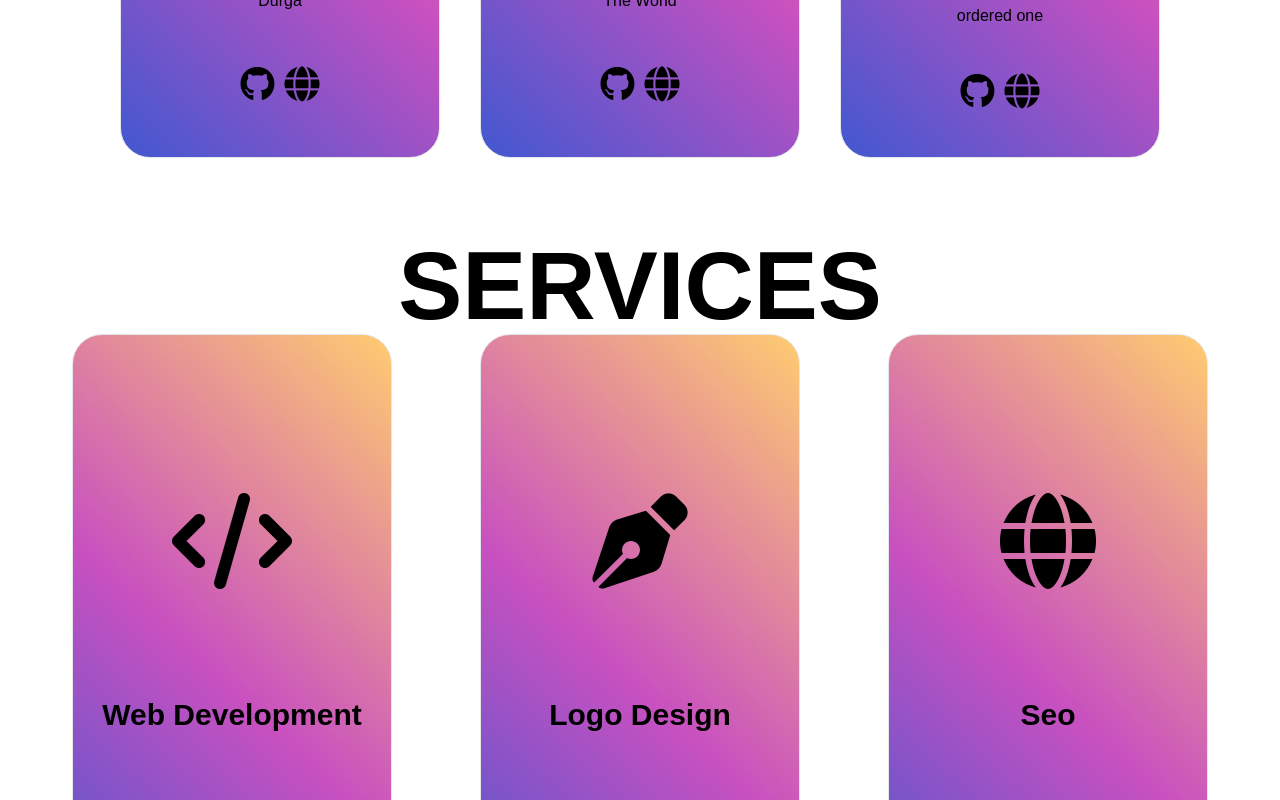
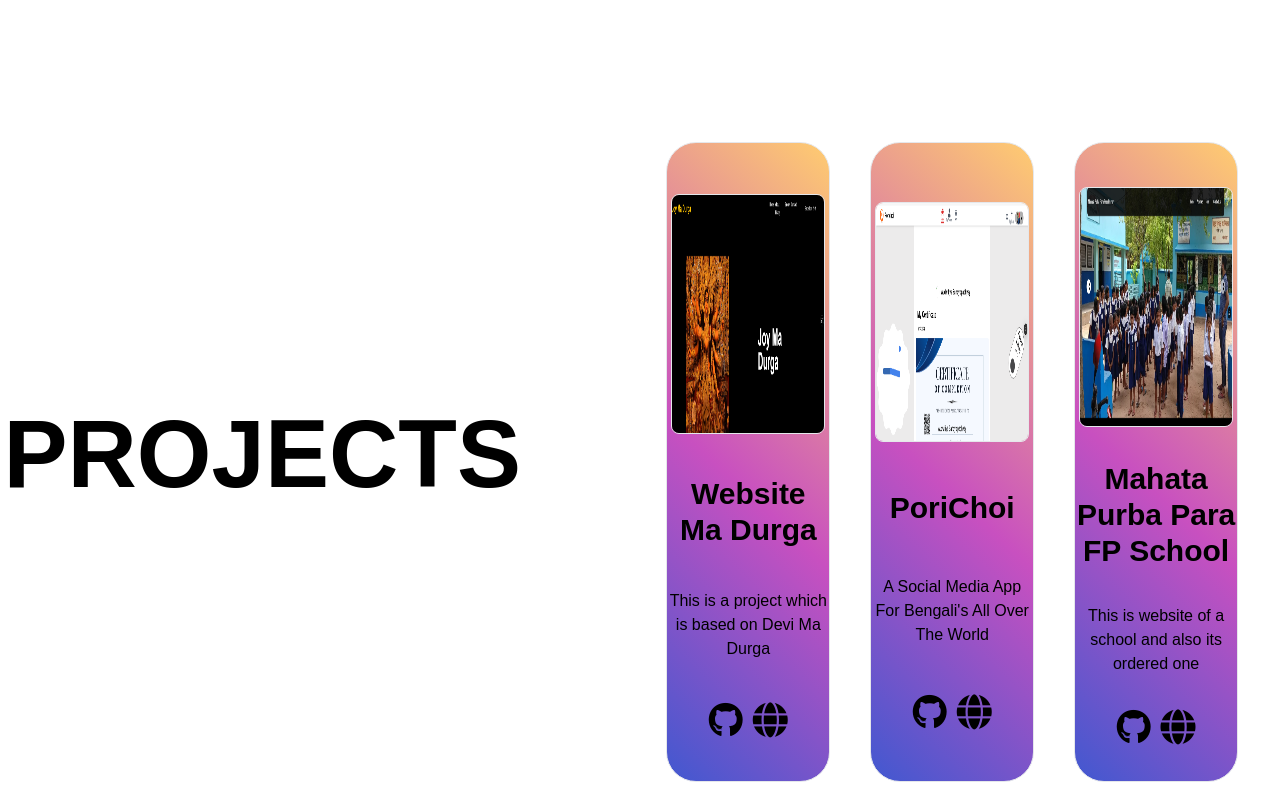
Before and after one commit to audwitiyabandyopadhyay74/Portfolio, a Next.js app: page / in a window 1280 px wide. Shown: the part 1940-2740 px from the top of the page. Built offline with nearby package versions, Linux system fonts and the light colour scheme.

Commit message:
Har Har Mahadev

```diff
--- a/app/Components/Projects.jsx
+++ b/app/Components/Projects.jsx
@@ -4,7 +4,9 @@ import { ProjectData } from "../Data/Projects";
 
 const Projects = () => {
   return (
-    <div className="lg:w-screen w-[150%] h-[200vh] lg:h-auto flex flex-col items-center align-middle center justify-center mt-20 ">
+    <div
+    className= "lg: relative w-screen h-[130vh] lg:h-auto mt-[150vh] lg:mt-[100vh] overflow-hidden flex items-center gap-[100px] justify-center"
+    >
       <h1 className="w-[80%] text-center text-4xl md:text-8xl font-bold uppercase">Projects</h1>
       <div className="w-screen h-auto flex justify-center items-center flex-wrap gap-4 md:gap-10 mt-4">
         {
--- a/app/Components/Services.jsx
+++ b/app/Components/Services.jsx
@@ -4,7 +4,7 @@ import { ServiceData } from '../Data/Service.js';
 
 const Services = () => {
   return (
-    <div className="lg:w-screen w-[150%] h-[200vh] lg:h-auto flex flex-col items-center align-middle center justify-center mt-20 ">
+    <div className=" lg: relative w-screen h-[130vh] lg:h-auto mt-[150vh] lg:mt-[100vh] overflow-hidden flex items-center gap-[100px] justify-center  ">
       <span className='text-4xl md:text-8xl font-bold uppercase'>Services</span>
       <div className="flex w-screen h-max items-center justify-evenly flex-col lg:flex-row flex-wrap gap-4">
         {
```
